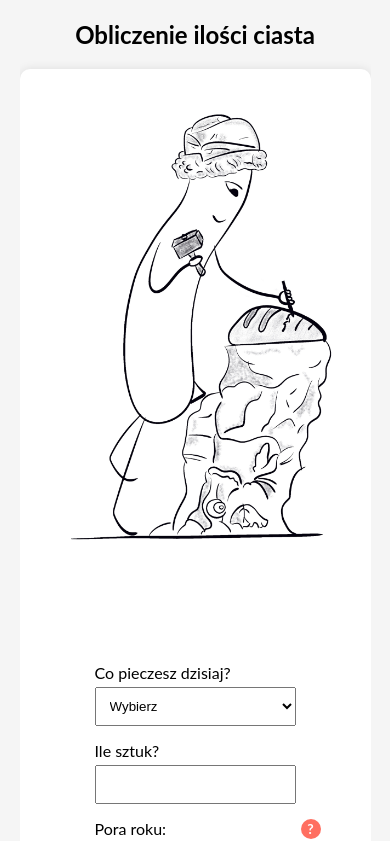
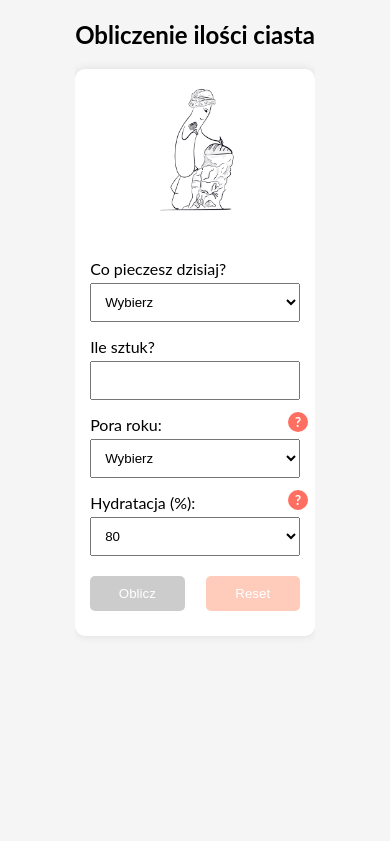
Before and after one commit to Thelepest/ebookDoughCalculator, a React (Create React App) app: page / in a window 390 px wide. Shown: the top 841 px of the page. Built offline with nearby package versions, Linux system fonts and the light colour scheme.

Commit message:
style ok pc and phone missing something small

```diff
--- a/src/Calculator.css
+++ b/src/Calculator.css
@@ -2,9 +2,17 @@ html, body {
     font-family: Lato, sans-serif;
     background: #f5f5f5;
     display: flex;
-    overflow: hidden;
     justify-content: center;
-    align-items: center;
+    align-items: flex-start;
+    min-height: 100vh;
+    overflow-y: auto;
+    overflow-x: hidden;
+    padding: 0;
+    margin: 0;
+}
+
+body, html, .container {
+    overflow-x: hidden;
 }
 
 header img {
@@ -23,52 +31,69 @@ header h1 {
     background: white;
     box-shadow: 0 0 10px rgba(0,0,0,0.1);
     border-radius: 10px;
-    align-items: center;
     display: flex;
-    justify-content : space-around;
-    /*grid-template-columns: auto 1fr auto; !* Adjusted to fit images and form *!*/
-    /*gap: 20px; !* Space between columns *!*/
+    flex-direction: column;
     box-sizing: border-box;
-    max-width: 90vw; /* Limit container width */
+    max-width: 90vw;
+    width: 100%;
     position: relative;
+    padding: 20px;
+    margin: 20px 0;
+    overflow-x: hidden;
+    height: auto;
+    min-height: auto;
 }
 
 .form-content {
-    max-width: 100%;
-    flex-basis: 50%;
-    padding : 4%;
+    width: 100%;
+    max-height: none;
 }
 
 .form-img {
-    flex-basis: 50%;
-    padding : 4%;
-}
-
-.form-img img{
-    width : 100%;
-    object-fit: contain;
-    display: block; /* Ensure the images are block-level elements */
+    max-height: 200px;
+    width: auto;
+    display: block;
+    margin-bottom: 10px;
 
 }
 
-@media (max-width: 768px) {
-    .container {
-        padding: 15px;
-        flex-direction: column;
-        gap: 15px; /* Adjust gap for medium screens */
-    }
-
-    .side-image {
-        max-width: 40vw; /* Adjust for medium screens */
-        max-height: 35vh;
-    }
+.form-img img {
+    max-height: 200px;
+    width: auto;
+    margin: 0 auto;
+    display: block;
 }
 
 
-.container button {
-    margin-right: 5%;
-    margin-top: 5%;
-    padding: 8px 30px;
+@media (max-width: 768px) {
+    .container {
+        width: 100%;
+        flex-direction: column;
+        padding: 15px;
+        align-items: center;
+        max-height: none;
+
+    }
+
+    .form-img img {
+        max-height: 150px;
+        width: auto;
+    }
+
+
+    .form-content {
+        margin-top: 15px;
+    }
+
+    .button-group {
+        flex-direction: column;
+        align-items: center;
+    }
+
+    .button-group button {
+        width: 100%;
+        margin-bottom: 10px;
+    }
 }
 
 .container h2 {
@@ -77,8 +102,7 @@ header h1 {
 
 .input-group {
     margin-bottom: 15px;
-    position: relative; /* Positioning context for question mark */
-}
+    position: relative;}
 
 .input-group label {
     display: block;
@@ -98,7 +122,6 @@ header h1 {
     cursor: pointer;
 }
 
-/* Style for the question mark icon */
 .question-mark {
     display: inline-block;
     background-color: #ff6f61;
@@ -112,65 +135,31 @@ header h1 {
     line-height: 20px;
     cursor: pointer;
     position: absolute;
-    top: 0;
-    right: -25px; /* Positioned to the top-right of the input */
+    top: -3px;
+    right: -8px;
 }
 
-/* Tooltip styling */
 .custom-tooltip {
     text-align: center;
     z-index: 1;
-    top: -35px; /* Positioned above the question mark */
+    top: -35px;
     right: 0;
     box-shadow: 0 0 5px rgba(0,0,0,0.2);
     background-color: #555;
     color: white;
-    padding: 8px 12px; /* Increased padding for better readability */
+    padding: 8px 12px;
     border-radius: 4px;
     font-size: 12px;
-    max-width: 200px; /* Removed fixed width */
-    white-space: normal; /* Allows tooltip text to wrap */
+    max-width: 200px;
+    white-space: normal;
     position: relative;
-    word-wrap: break-word; /* Ensures long words break to fit inside the tooltip */
+    word-wrap: break-word;
 }
 
 .error {
     color: red;
     display: none;
     margin-top: 5px;
-}
-
-.recipe {
-    background: #fff;
-    padding: 50px;
-    border-radius: 15px;
-    margin-top: 20px;
-    box-shadow: 0 0 10px rgba(0,0,0,0.1);
-    max-width: 500px;
-    width: 100%;
-    border: 1px solid #e0e0e0;
-}
-
-.recipe h2 {
-    margin-top: 0;
-    font-size: 2rem;
-    color: #00796b;
-    border-bottom: 2px solid #00796b;
-    padding-bottom: 10px;
-    margin-bottom: 15px;
-    text-align: center;
-}
-
-.recipe p {
-    font-size: 1.1rem;
-    line-height: 1.6;
-    color: #333;
-    text-align: justify;
-}
-
-.recipe p span {
-    font-weight: bold;
-    color: #00796b;
 }
 
 button {
@@ -201,6 +190,7 @@ button:disabled {
 
 .button-group {
     display: flex;
+    flex-direction: row;
     justify-content: space-between;
     width: 100%;
     margin-top: 20px;
@@ -208,5 +198,4 @@ button:disabled {
 
 .button-group button {
     width: 45%;
-    text-align: center;
 }
--- a/src/Modal.css
+++ b/src/Modal.css
@@ -13,43 +13,49 @@
 
 .modal-content {
     background: #fff;
-    padding: 50px;
+    padding: 40px;
     border-radius: 15px;
     box-shadow: 0 0 10px rgba(0, 0, 0, 0.1);
-    max-width: 500px;
+    max-width: 90vw;
     width: 100%;
+    max-height: 50vh;
     border: 1px solid #e0e0e0;
     position: relative;
+    display: flex;
+    flex-direction: column;
+    justify-content: space-between;
 }
 
 .modal-close {
     position: absolute;
-    top: 10px;
-    right: 10px;
+    right: 20px;
     background: #ff6f61;
     color: white;
     border: none;
-    padding: 10px;
     cursor: pointer;
     border-radius: 5px;
+    min-width: 10%;
+    min-height: 10%;
+    font-size: 30px;
 }
+
 
 .modal-close:hover {
     background: #ff5a4d;
 }
 
 .modal-content h2 {
-    margin-top: 10%;
-    font-size: 2rem;
+    font-size: 3rem;
     color: #00796b;
     border-bottom: 2px solid #00796b;
     padding-bottom: 10px;
     margin-bottom: 15px;
     text-align: center;
+    padding-right: 50px;
 }
 
 .modal-content p {
-    font-size: 1.1rem;
+    font-size: 1.5rem;
     line-height: 1.6;
     color: #333;
     text-align: justify;
@@ -59,3 +65,43 @@
     font-weight: bold;
     color: #00796b;
 }
+
+.modal-image {
+    position: absolute;
+    bottom: 0;
+    right: 0;
+    width: 40%;
+    height: 75%;
+    object-fit: cover;
+    border-radius: 10px;
+}
+
+@media (max-width: 768px) {
+    .modal-content {
+        max-width: 100vw;
+        max-height: 60vh;
+        padding: 20px;
+    }
+
+    .modal-close {
+        top: 15px;
+        font-size: 10px;
+        padding:0;
+    }
+
+    .modal-content h2 {
+        font-size: 1.2rem;
+    }
+
+    .modal-content p {
+        font-size: 1rem;
+    }
+
+    .modal-image {
+        position: absolute;
+        bottom: 0;
+        right: 0;
+        height: 70%;
+        object-fit: cover;
+    }
+}
--- a/src/RecipeModal.js
+++ b/src/RecipeModal.js
@@ -1,5 +1,6 @@
 import React from 'react';
-import './Modal.css'; // Import CSS for modal
+import './Modal.css';
+import surfmath from './surfmath.jpg';
 
 function RecipeModal({ isOpen, onClose, recipe }) {
     if (!isOpen) return null;
@@ -22,6 +23,7 @@ function RecipeModal({ isOpen, onClose, recipe }) {
                         </>
                     )}
                 </p>
+                <img className="modal-image" src={surfmath} alt="Surfmath" />
             </div>
         </div>
     );
```
Also changed, not shown: src/Calculator.js (+15 -24 lines), src/surfmath.jpg (added).
